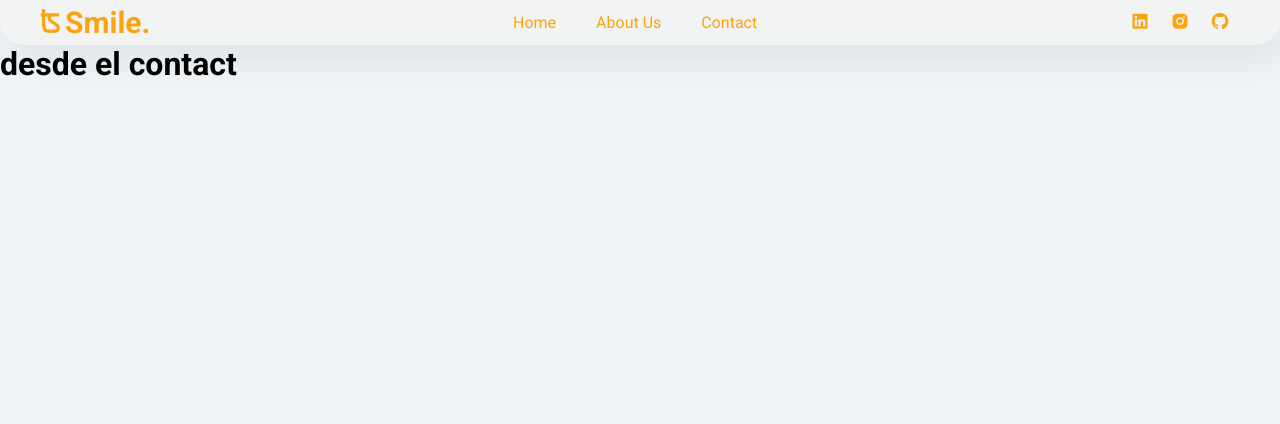
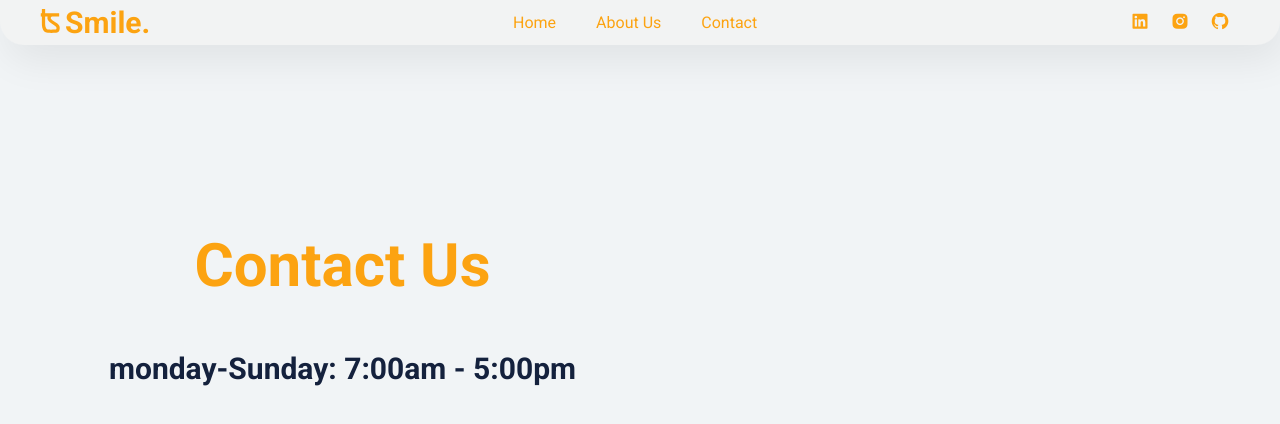
Before and after one commit to SmileTask/front-end, a React (Vite) app: page /contact in a window 1280 px wide. Shown: the top 424 px of the page. Built offline with nearby package versions, Linux system fonts and the light colour scheme.

Commit message:
init to create the contact page

```diff
--- /dev/null
+++ b/src/css/pageCss/contact.css
@@ -0,0 +1,29 @@
+.containerContact {
+    position: relative;
+    display: inline-block;
+    width: 100%;
+    z-index: -1;
+}
+.contact-content {
+    position: absolute;
+    top: 150px;
+    right: 55%;
+    z-index: 1;
+    margin-top: 20px;
+}
+
+.contentContact-info {
+    text-align: center;
+}
+
+.containerContact h2 {
+    color: var(--tone-five);
+    font-size: 60px;
+
+}
+
+.contentContact-info h3{
+    color: var(--tone-six);
+    margin-top: 50px;
+    font-size: 30px;
+}
--- a/src/pages/Contact.jsx
+++ b/src/pages/Contact.jsx
@@ -1,8 +1,17 @@
 import React from 'react'
+import '../css/pageCss/contact.css'
 
 const contact = () => {
     return(
-        <h1>desde el contact</h1>
+        <div className="containerContact">
+            <div className="contact-content">
+                <div className="contentContact-info">
+                    <h2>Contact Us</h2>
+                    <h3>monday-Sunday: 7:00am - 5:00pm</h3>
+                </div>
+            </div>
+        </div>
+
     )
 }
 
```
